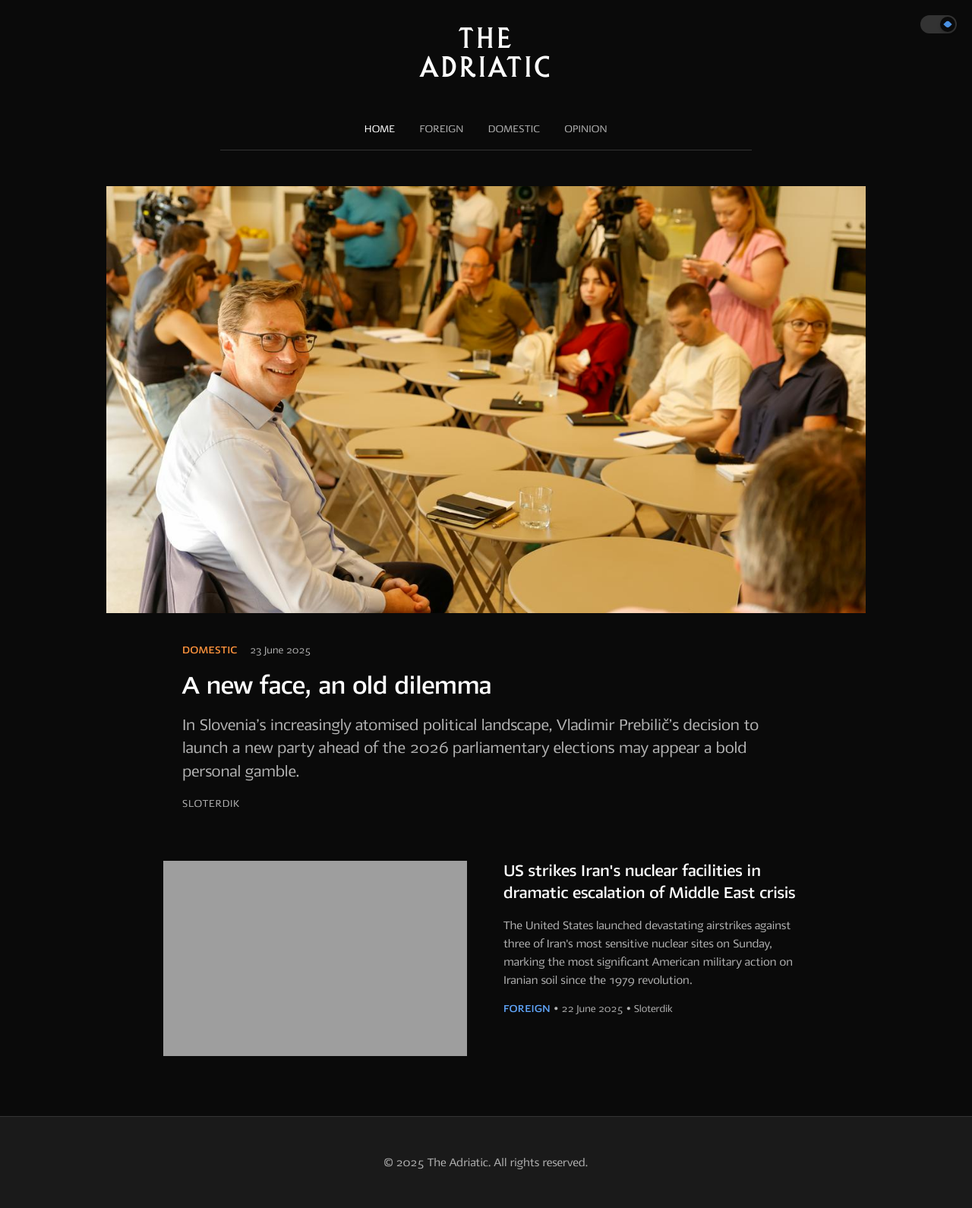
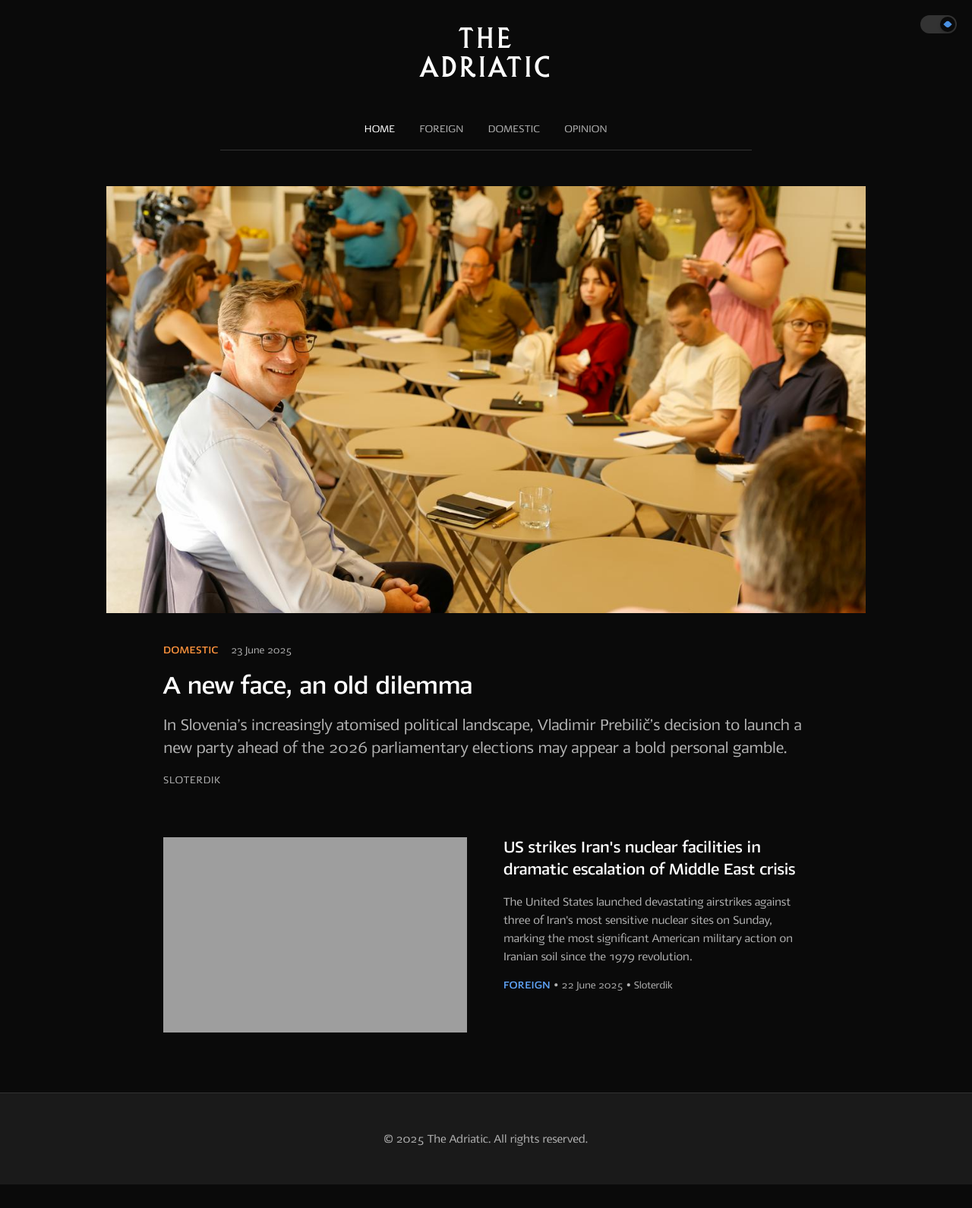
Before and after one commit to tfhoerest/azt, a Jekyll site: the page built from index.html, in a window 1280 px wide. Shown: the whole page at 76% size. Built offline with Jekyll 4.4.1, drawn with Linux system fonts in a browser that asks for light colours; some web fonts are replaced; the list of posts is cut into pages by our own code; after the commit the page ends 1559 px from its top, so only the background shows below that.

Commit message:
Update home.html

```diff
--- a/_layouts/home.html
+++ b/_layouts/home.html
@@ -20,7 +20,7 @@ layout: default
 
 .hero-content {
     text-align: left;
-    max-width: 800px;  /* Wider lede text */
+    max-width: 850px;  /* Match article section for alignment */
     margin: 0 auto;
 }
 
```
